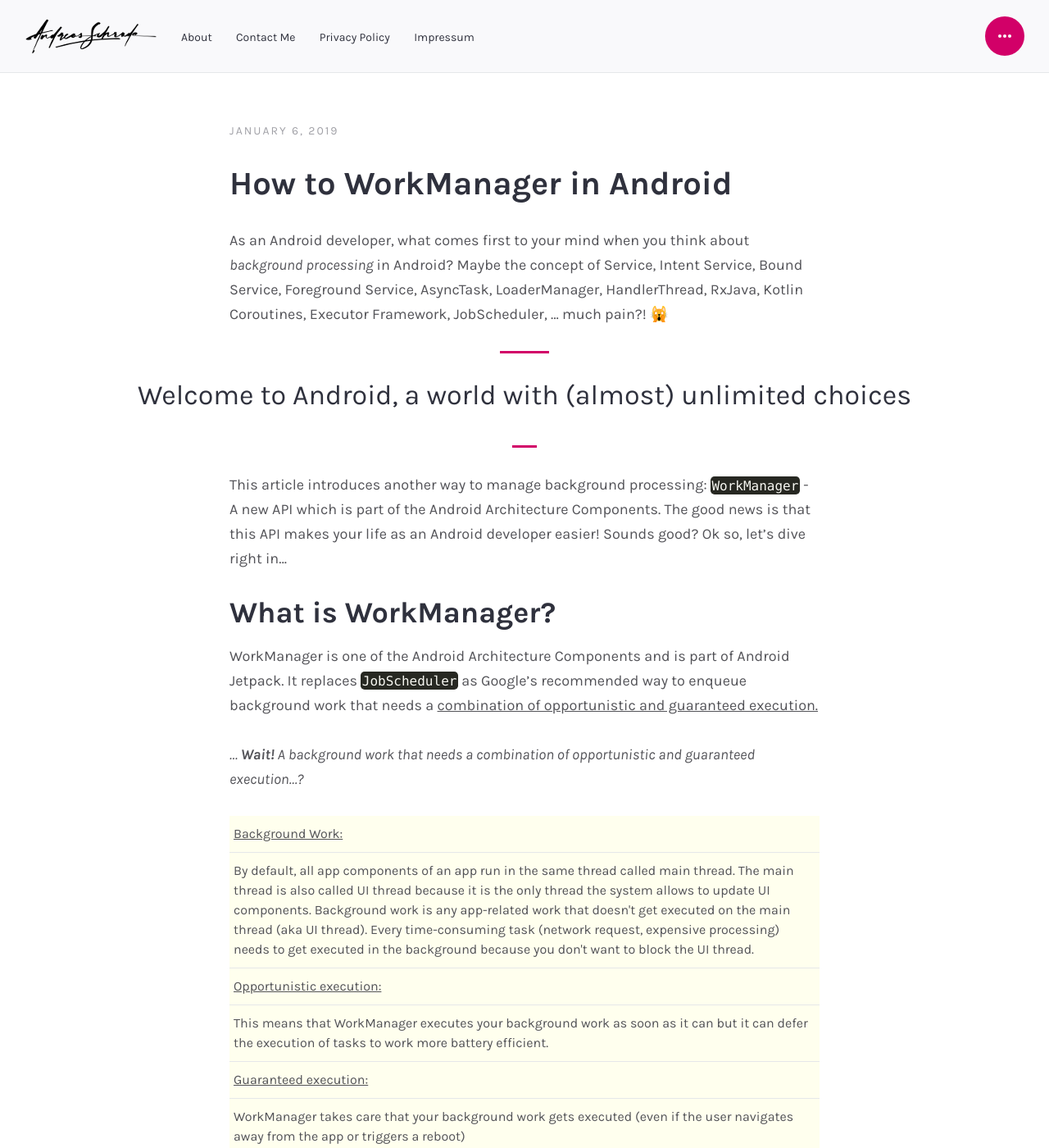
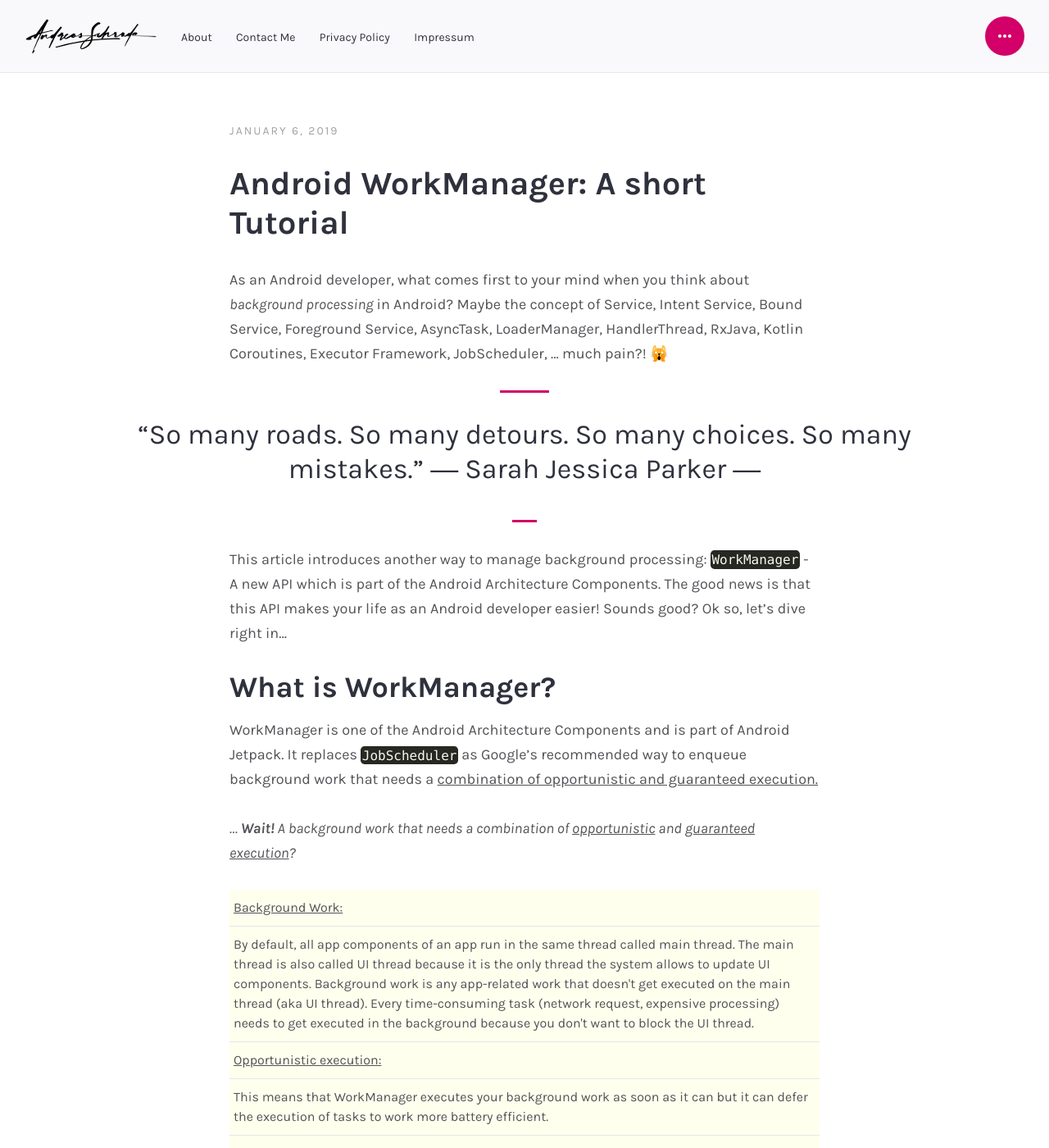
Before and after one commit to andreasschrade/andreasschrade.github.com, a Jekyll site: the page built from _posts/2019-01-06-android-how-to-workmanager.md, in a window 1280 px wide and 1400 px high. Shown: the whole window at 82% size. Built offline with Jekyll 4.4.1, drawn with Linux system fonts in a browser that asks for light colours; emoji names are drawn with the system emoji font; some web fonts are replaced; comment, search, counter and statistics services are not loaded; some of the changed text lies outside the part shown.

Commit message:
update article

```diff
--- a/_posts/2019-01-06-android-how-to-workmanager.md
+++ b/_posts/2019-01-06-android-how-to-workmanager.md
@@ -1,6 +1,6 @@
 ---
 layout: post
-title: "How to WorkManager in Android"
+title: "Android WorkManager: A short Tutorial"
 comments: true
 language: "EN"
 
@@ -9,14 +9,14 @@
 As an Android developer, what comes first to your mind when you think about _background processing_ in Android?
 Maybe the concept of Service, Intent Service, Bound Service, Foreground Service, AsyncTask, LoaderManager, HandlerThread, RxJava, Kotlin Coroutines, Executor Framework, JobScheduler, ... much pain?! :scream_cat:
 
-> Welcome to Android, a world with (almost) unlimited choices
+> "So many roads. So many detours. So many choices. So many mistakes." ― Sarah Jessica Parker ―
 
 This article introduces another way to manage background processing: `WorkManager` - A new API which is part of the Android Architecture Components. The good news is that this API makes your life as an Android developer easier! Sounds good? Ok so, let's dive right in...
 
 ## What is WorkManager?
 WorkManager is one of the Android Architecture Components and is part of Android Jetpack. It replaces `JobScheduler` as Google’s recommended way to enqueue background work that needs a <u>combination of opportunistic and guaranteed execution.</u>
 
-<i>... <b>Wait!</b> A background work that needs a combination of opportunistic and guaranteed execution...?</i>
+<i>... <b>Wait!</b> A background work that needs a combination of <u>opportunistic</u> and <u>guaranteed execution</u>?</i>
 
 <table style="background:#ffffee">
 <tr><td>
@@ -260,7 +260,7 @@
 
 Thank you for reading this article about WorkManager in Android. If you have any question, spotted an error or want to know more about WorkManager, please leave a comment. I'm happy to hear from you :blush:
 
-If you want to stay up to date with news from Android and software development in general, please follow me on Twitter or sign up for my newsletter!
+If you want to stay up to date with news from Android and software development in general, please follow me on <a href="https://twitter.com/andreasschrade" target="_blank">Twitter</a>a or sign up for my newsletter!
 
 
 
```
